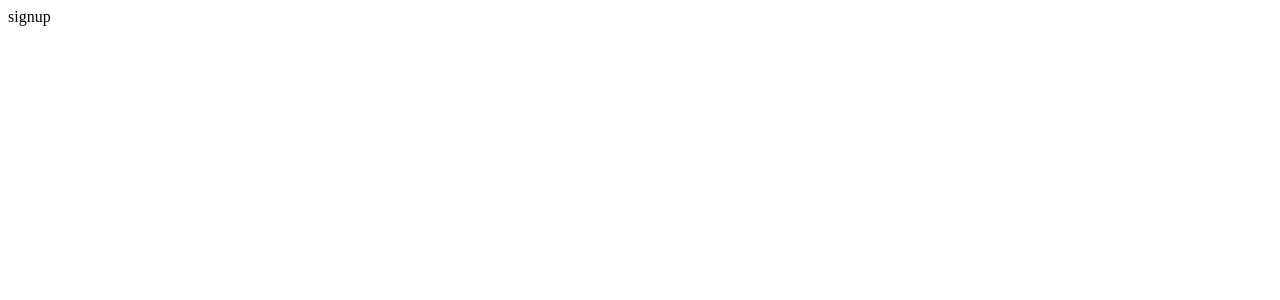
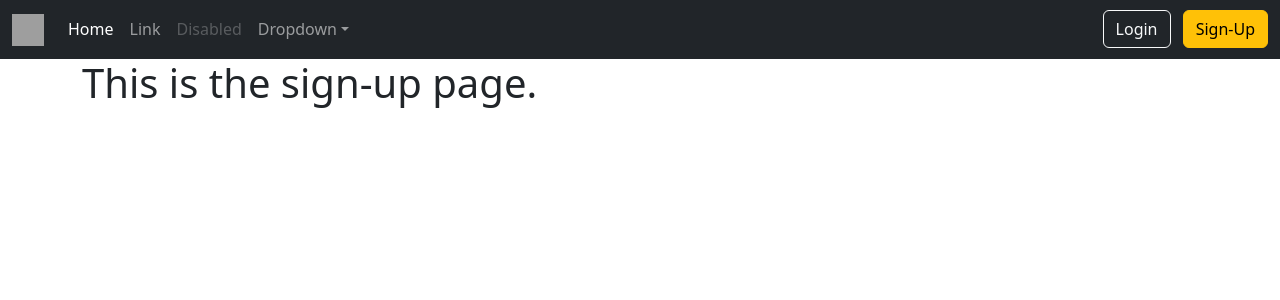
Before and after one commit to kaayran/go-film, a Flask app: page /signup in a window 1280 px wide. Before the commit the part shown is almost empty. Shown: the top 300 px of the page. Run offline with Flask 2, Linux system fonts and the light colour scheme; some libraries are stand-ins or nearby versions; grey boxes are pictures that could not be loaded.

Commit message:
now buttons correctly redirect, can change methods (post, get, etc)

```diff
--- a/website/auth.py
+++ b/website/auth.py
@@ -10,9 +10,9 @@ def login():
 
 @auth.route('/logout')
 def logout():
-    return '<p>logout</p>'
+    return render_template('logout.html')
 
 
-@auth.route('signup')
+@auth.route('/signup')
 def signup():
-    return '<p>signup</p>'
+    return render_template('sign_up.html')
--- a/website/templates/base.html
+++ b/website/templates/base.html
@@ -19,11 +19,10 @@
                 aria-controls="navbar" aria-expanded="false" aria-label="Toggle navigation">
             <span class="navbar-toggler-icon"></span>
         </button>
-
         <div class="collapse navbar-collapse">
             <ul class="navbar-nav me-auto mb-2 mb-xl-0">
                 <li class="nav-item">
-                    <a class="nav-link active" aria-current="page" href="/">Home</a>
+                    <a class="nav-link active" aria-current="page" href='/'>Home</a>
                 </li>
                 <li class="nav-item">
                     <a class="nav-link" href="#">Link</a>
@@ -43,8 +42,8 @@
             </ul>
         </div>
         <div class="text-end">
-            <button type="button" class="btn btn-outline-light me-2">Login</button>
-            <button type="button" class="btn btn-warning">Sign-Up</button>
+            <a class="btn btn-outline-light me-2" href='/login'>Login</a>
+            <a type="button" class="btn btn-warning" href='/signup'>Sign-Up</a>
         </div>
     </div>
 </nav>
--- a/website/templates/login.html
+++ b/website/templates/login.html
@@ -1,4 +1,4 @@
-{% extends 'base.html' %} {% block title %} Changed {% endblock %}
+{% extends 'base.html' %} {% block title %} Login {% endblock %}
 
 {% block content %}
     <h1>This is the login page.</h1>
--- /dev/null
+++ b/website/templates/logout.html
@@ -0,0 +1,5 @@
+{% extends 'base.html' %} {% block title %} Logout {% endblock %}
+
+{% block content %}
+    <h1>This is the logout page.</h1>
+{% endblock %}
--- /dev/null
+++ b/website/templates/sign_up.html
@@ -0,0 +1,5 @@
+{% extends 'base.html' %} {% block title %} Sign-Up {% endblock %}
+
+{% block content %}
+    <h1>This is the sign-up page.</h1>
+{% endblock %}
--- a/website/views.py
+++ b/website/views.py
@@ -1,8 +1,8 @@
-from flask import Blueprint, render_template
+from flask import Blueprint, render_template, url_for, request
 
 views = Blueprint('views', __name__)
 
 
-@views.route('/')
+@views.route('/', methods=['GET'])
 def home():
     return render_template('home.html')
```
